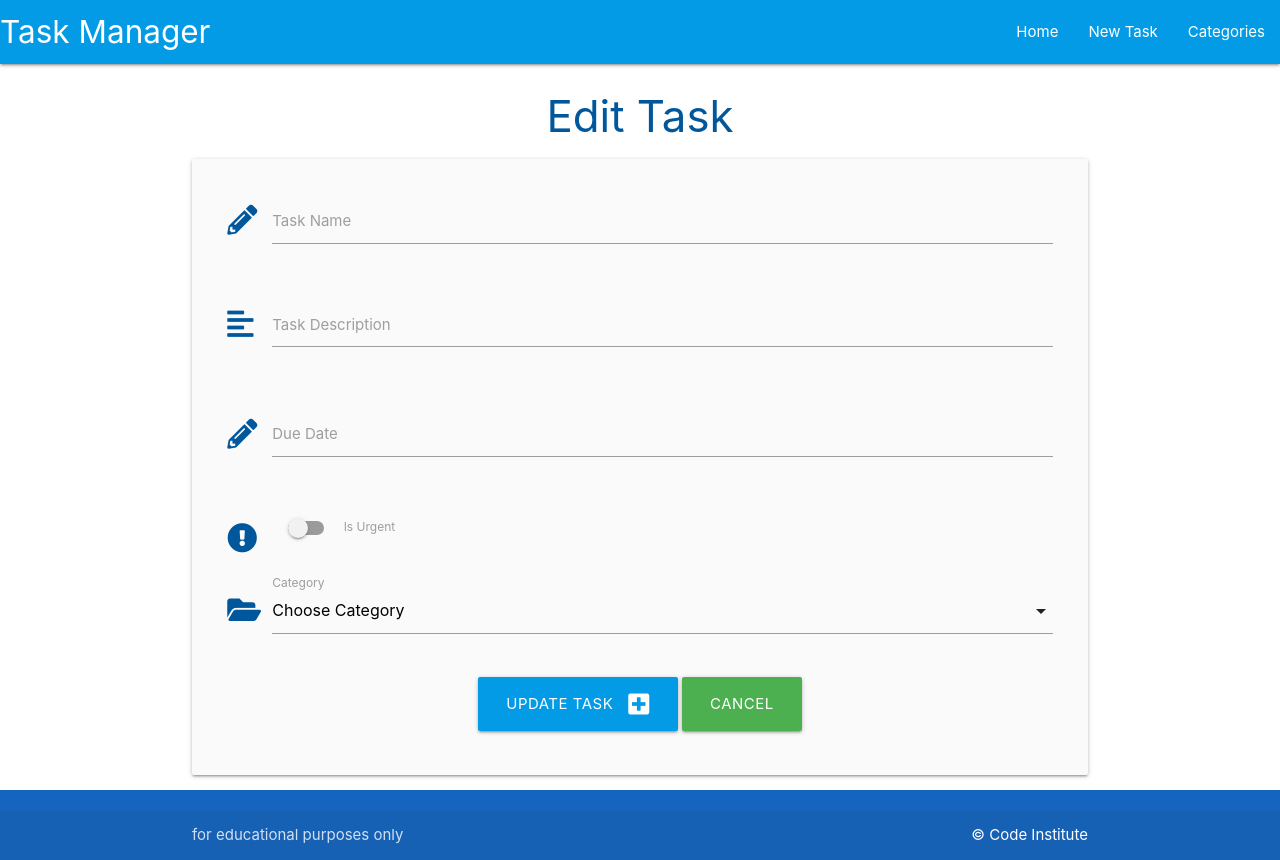
After one commit to bravoalpha79/postgres-task-manager, a Flask app: template taskmanager/templates/edit_task.html in a window 1280 px wide. The commit adds this page. Run offline with Flask 2, Linux system fonts and the light colour scheme; the template is opened without the code that fills it, so the values that code supplies are empty.

Commit message:
complete edit and delete task functionality

```diff
--- a/taskmanager/templates/categories.html
+++ b/taskmanager/templates/categories.html
@@ -26,6 +26,7 @@
           <div id="modal-{{ category.id }}" class="modal">
             <div class="modal-content">
               <h4>Are you sure you want to delete the Category?</h4>
+              <h5 class="red-text">All related tasks will also be deleted!</h5>
               <p>This action cannot be undone.</p>
             </div>
             <div class="modal-footer">
--- /dev/null
+++ b/taskmanager/templates/edit_task.html
@@ -0,0 +1,74 @@
+{% extends "base.html" %}
+{% block content %}
+
+<h3 class="light-blue-text text-darken-4 center-align">Edit Task</h3>
+
+<div class="row card-panel grey lighten-5">
+    <form class="col s12" method="POST" action="{{ url_for('edit_task', task_id=task.id) }}">
+        <!-- task name-->
+        <div class="row">
+            <div class="input-field col s12">
+                <i class="fas fa-pencil-alt prefix light-blue-text text-darken-4"></i>
+                <input id="task_name" value="{{ task.task_name }}" name="task_name" type="text" minlength="5" maxlength="50" class="validate" required>
+                <label for="task_name">Task Name</label>
+            </div>
+        </div>
+        <!-- task description-->
+        <div class="row">
+            <div class="input-field col s12">
+                <i class="fas fa-align-left prefix light-blue-text text-darken-4"></i>
+                <textarea id="task_description" name="task_description" type="text" minlength="5" maxlength="200" class="materialize-textarea validate" required>{{ task.task_description }}</textarea>
+                <label for="task_description">Task Description</label>
+            </div>
+        </div>
+        <!-- due date-->
+        <div class="row">
+            <div class="input-field col s12">
+                <i class="fas fa-pencil-alt prefix light-blue-text text-darken-4"></i>
+                <input id="due_date" value="{{ task.due_date.strftime('%d %B, %Y') }}" name="due_date" type="text" class="datepicker validate" required>
+                <label for="due_date">Due Date</label>
+            </div>
+        </div>
+        <!-- is urgent -->
+        <div class="row">
+            <div class="input-field col s12">
+                <div class="switch">
+                    <i class="fas fa-exclamation-circle prefix light-blue-text text-darken-4"></i>
+                    <label for="is_urgent">
+                        <input id="is_urgent" name="is_urgent" type="checkbox" {% if task.is_urgent == True %}checked{% endif %}>
+                        <span class="lever"></span>
+                        Is Urgent
+                    </label>
+                </div>
+            </div>
+        </div>
+        <!-- category id -->
+        <div class="row">
+            <div class="input-field col s12">
+                <i class="fas fa-folder-open prefix light-blue-text text-darken-4"></i>
+                <select name="category_id" id="category_id" class="validate" required>
+                    <option value="" disabled>Choose Category</option>
+                    {% for category in categories %}
+                        {% if category == task.category %}
+                            <option value="{{ category.id }}" selected>{{ category.category_name }}</option>
+                        {% else %}
+                            <option value="{{ category.id }}">{{ category.category_name }}</option>
+                        {% endif %}
+                    {% endfor %}
+                </select>
+                <label for="category_id">Category</label>
+            </div>
+        </div>
+        <!-- submit button -->
+        <div class="row">
+            <div class="col s12 center-align">
+                <button type="submit" class="btn-large light-blue darken-1">
+                    Update Task <i class="fas fa-plus-square right"></i>
+                </button>
+                <a href="{{ url_for('home') }}" class="btn btn-large green">Cancel</a>
+            </div>
+        </div>
+    </form>
+</div>
+
+{% endblock %}
```
Also changed, not shown: taskmanager/routes.py (+23 -0 lines), taskmanager/templates/tasks.html (+15 -1 lines).
